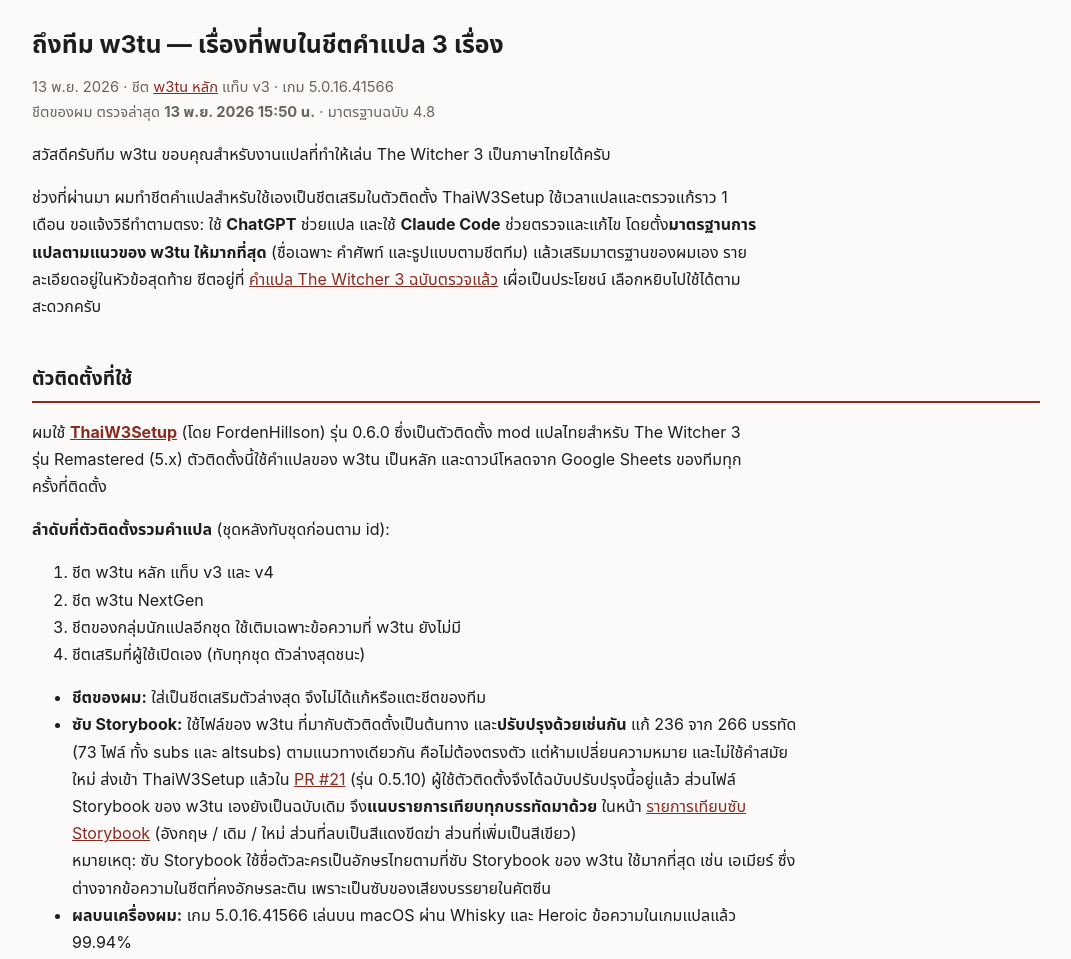
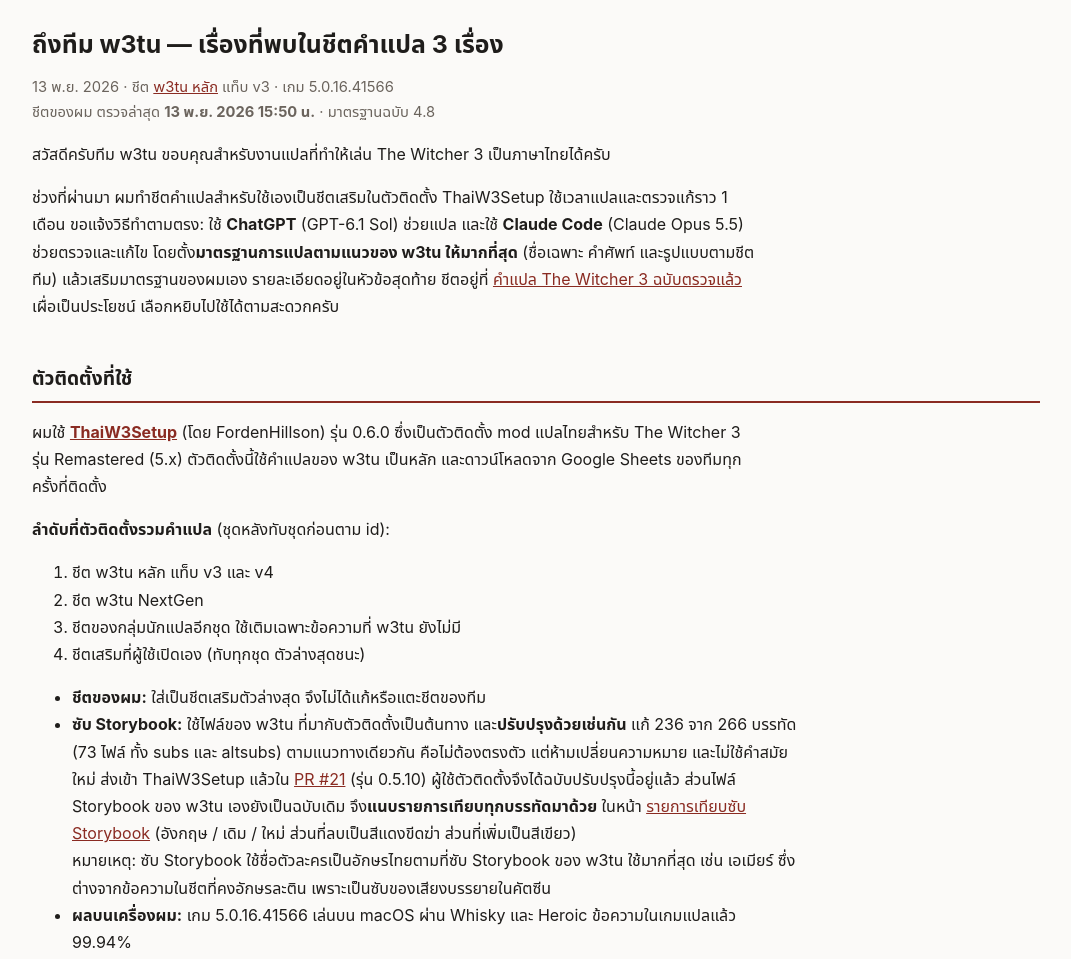
Before and after one commit to AeyXD/w3-thai-report, a plain HTML site: page index.html in a window 1280 px wide. Shown: the top 959 px of the page, without its empty margins (104-1175 px from the left). Drawn offline with Linux system fonts and the light colour scheme; a web font is replaced by a local one.

Commit message:
Name the models used (GPT-6.1 Sol, Claude Opus 5.5)
Co-Authored-By: Claude Opus 5.5 <noreply@anthropic.com>

```diff
--- a/index.html
+++ b/index.html
@@ -28,7 +28,7 @@ code{font-family:var(--mono);background:var(--code);padding:1px 4px;border-radiu
 
 <p>สวัสดีครับทีม w3tu ขอบคุณสำหรับงานแปลที่ทำให้เล่น The Witcher 3 เป็นภาษาไทยได้ครับ</p>
 <p>ช่วงที่ผ่านมา ผมทำชีตคำแปลสำหรับใช้เองเป็นชีตเสริมในตัวติดตั้ง ThaiW3Setup ใช้เวลาแปลและตรวจแก้ราว 1 เดือน ขอแจ้งวิธีทำตามตรง:
-ใช้ <b>ChatGPT</b> ช่วยแปล และใช้ <b>Claude Code</b> ช่วยตรวจและแก้ไข โดยตั้ง<b>มาตรฐานการแปลตามแนวของ w3tu ให้มากที่สุด</b>
+ใช้ <b>ChatGPT</b> (GPT-6.1 Sol) ช่วยแปล และใช้ <b>Claude Code</b> (Claude Opus 5.5) ช่วยตรวจและแก้ไข โดยตั้ง<b>มาตรฐานการแปลตามแนวของ w3tu ให้มากที่สุด</b>
 (ชื่อเฉพาะ คำศัพท์ และรูปแบบตามชีตทีม) แล้วเสริมมาตรฐานของผมเอง รายละเอียดอยู่ในหัวข้อสุดท้าย
 ชีตอยู่ที่ <a href="https://docs.google.com/spreadsheets/d/1OOE6UWlNKStiXNJmRq68JjUnvSdxu7tFJ1q-p4npWjQ/edit">คำแปล The Witcher 3 ฉบับตรวจแล้ว</a> เผื่อเป็นประโยชน์ เลือกหยิบไปใช้ได้ตามสะดวกครับ</p>
 <h2>ตัวติดตั้งที่ใช้</h2>
```
